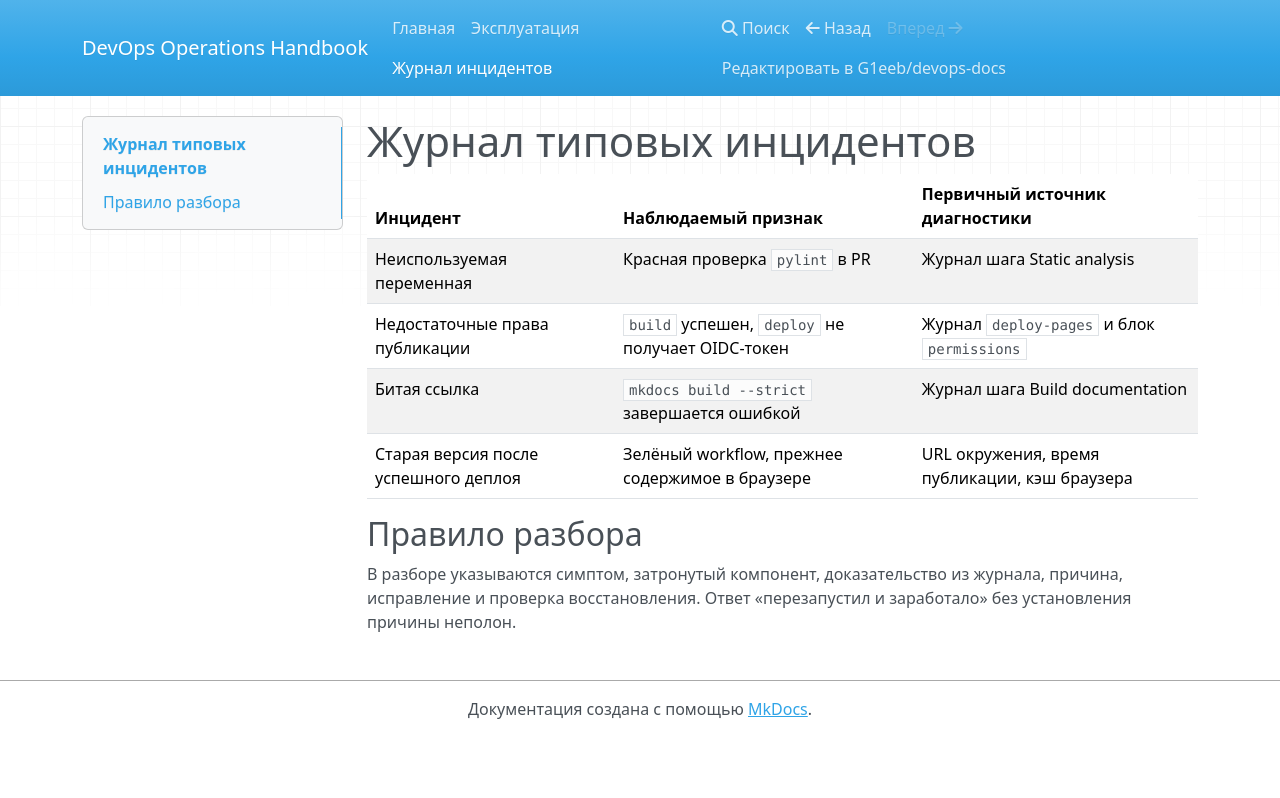
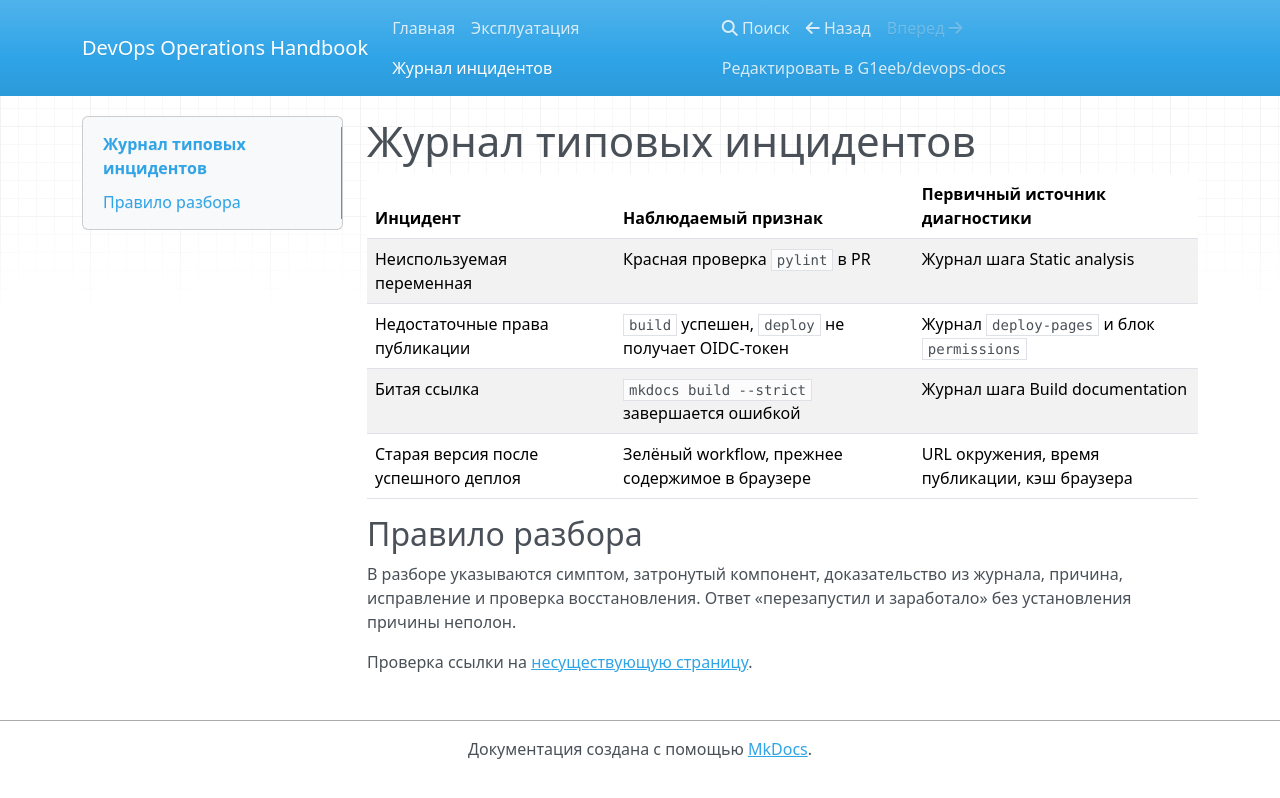
Before and after one commit to G1eeb/devops-docs, an MkDocs documentation site: the page built from docs/incidents.md, in a window 1280 px wide. Shown: the top 798 px of the page. Built offline with MkDocs 1.6.1, drawn with Linux system fonts in a browser that asks for light colours; nearby versions of some CDN libraries.

Commit message:
test: add broken link to verify PR check

```diff
--- a/docs/incidents.md
+++ b/docs/incidents.md
@@ -10,3 +10,5 @@
 ## Правило разбора
 
 В разборе указываются симптом, затронутый компонент, доказательство из журнала, причина, исправление и проверка восстановления. Ответ «перезапустил и заработало» без установления причины неполон.
+
+Проверка ссылки на [несуществующую страницу](missing-page.md).
```
